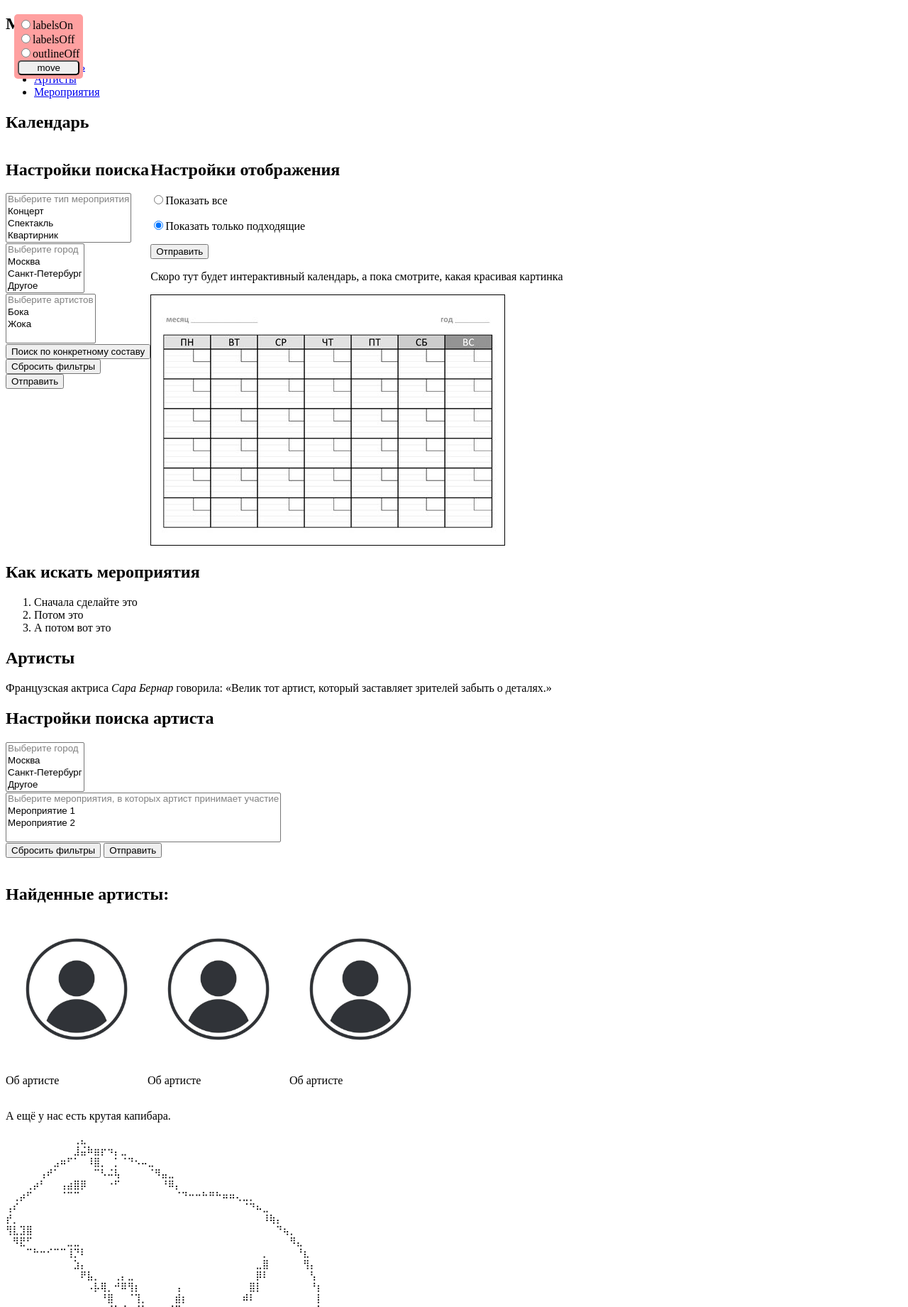
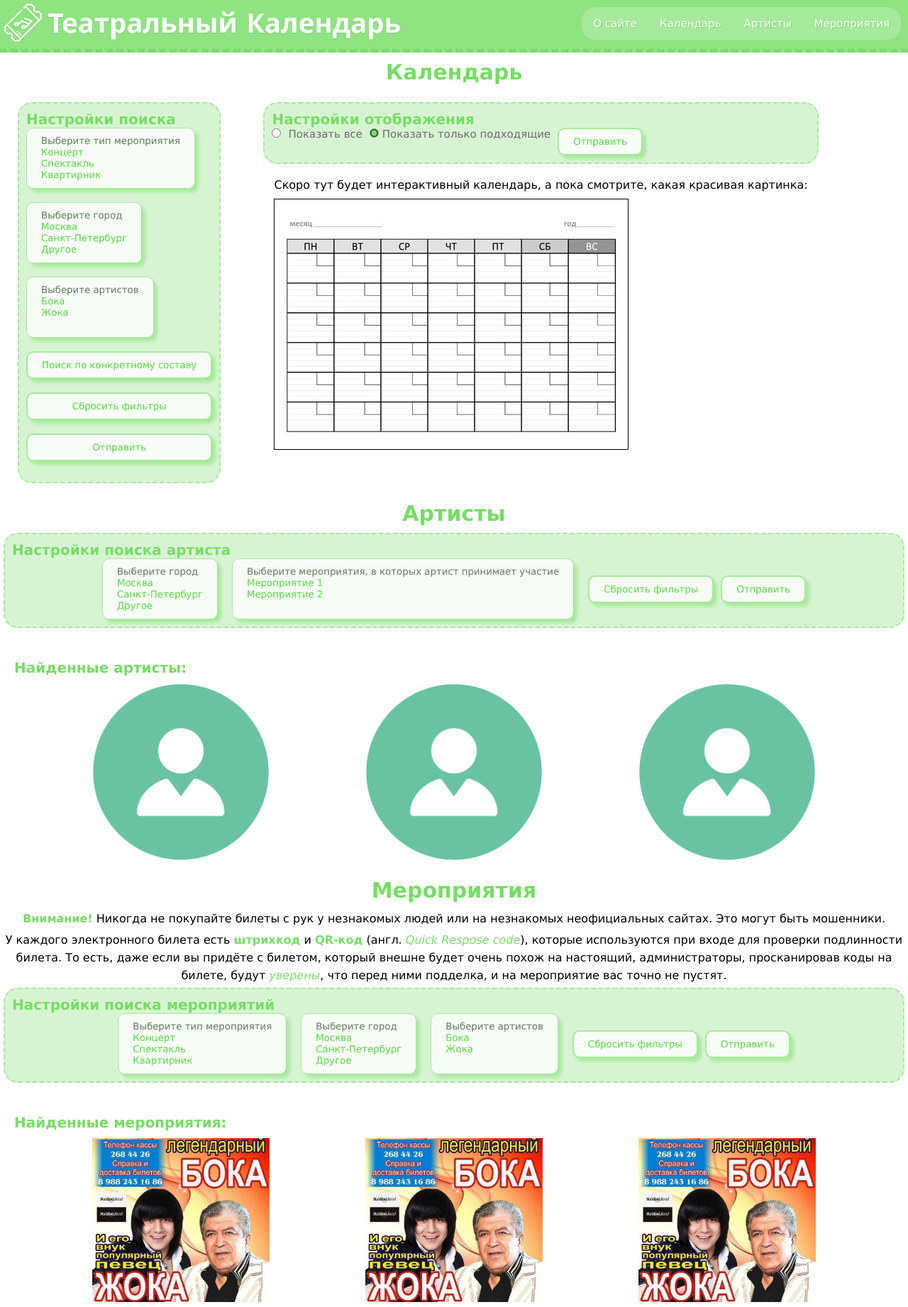
Before and after one commit to alinaiil/ITMO-web-5sem, a plain HTML site: page index.html in a window 1280 px wide. Shown: the top 1842 px of the page at 71% size. Drawn offline with Linux system fonts and the light colour scheme.

Commit message:
add: lab-2

```diff
--- a/index.html
+++ b/index.html
@@ -7,201 +7,174 @@
     <meta name="description" content="Театральный календарь с фильтрами по городам, типам мероприятий и составам">
     <meta name="author" content="Алина Ильясова">
     <meta name="viewport" content="width=device-width, initial-scale=1.0">
+    <link rel="stylesheet" href="source/css/main.css">
+    <link rel="icon" href="source/img/icon.png"/>
 </head>
 <body>
-	<script src="source\js\outline-control.js"></script>
+<!--<script src="source/js/outline-control.js"></script>-->
 <header>
+    <div class="logo">
+        <a href="#"><img src="source/img/logo.png" alt="logo" height="55"></a>
+    </div>
     <nav>
-			<h1>Меню</h1>
-			<ul>
-				<li>
-					<a>О сайте</a>
-				</li>
-				<li>
+        <div class="nav">
+            <a href="#">О сайте</a>
             <a href="#calendar">Календарь</a>
-				</li>
-				<li>
             <a href="#artists">Артисты</a>
-				</li>
-				<li>
             <a href="#shows">Мероприятия</a>
-				</li>
-			</ul>
+        </div>
     </nav>
 </header>
 <main>
     <section id="calendar">
-			<h1>Календарь</h1>
-			<div style="display: flex">
-				<div>
-					<h2>Настройки поиска</h2>
-					<form><select multiple>
+        <h1 class="title">Календарь</h1>
+        <div class="calendar">
+            <div class="calendar_search">
+                <h2 class="sub_title">Настройки поиска</h2>
+                <form class="calendar_form"><label>
+                    <select multiple class="select_mult">
                         <option disabled>Выберите тип мероприятия</option>
                         <option value="Концерт">Концерт</option>
                         <option value="Спектакль">Спектакль</option>
                         <option value="Квартирник">Квартирник</option>
-					</select><br>
-					<select multiple>
+                    </select>
+                </label><br>
+                    <label>
+                        <select multiple class="select_mult">
+                            <option disabled>Выберите город</option>
+                            <option value="Москва">Москва</option>
+                            <option value="Санкт-Петербург">Санкт-Петербург</option>
+                            <option value="Другое">Другое</option>
+                        </select>
+                    </label><br>
+                    <label>
+                        <select multiple class="select_mult">
+                            <option disabled>Выберите артистов</option>
+                            <option value="Бока">Бока</option>
+                            <option value="Жока">Жока</option>
+                        </select>
+                    </label><br>
+                    <button type="button" id="searchSpecific" class="button">Поиск по конкретному составу</button>
+                    <br>
+                    <button type="reset" class="button">Сбросить фильтры</button>
+                    <br>
+                    <button type="submit" class="button">Отправить</button>
+                </form>
+                <br>
+            </div>
+
+            <div>
+                <div class="calendar_view_search">
+                    <h2 class="sub_title">Настройки отображения</h2>
+                    <form class="calendar_view">
+                        <label>
+                            <input name="show" type="radio" value="all">
+                        </label>Показать все
+                        <p><label>
+                            <input name="show" type="radio" value="filtered" checked>
+                        </label>Показать только подходящие</p>
+                        <button type="submit" class="button">Отправить</button>
+                    </form>
+                </div>
+                <div class="found_calendar">
+                    <p>Скоро тут будет интерактивный календарь, а пока смотрите, какая красивая картинка:</p>
+                    <img src="source/img/calendar.jpg" alt="Календарь" width="500"><br>
+                </div>
+            </div>
+        </div>
+    </section>
+    <section id="artists">
+        <h1 class="title">Артисты</h1>
+        <div class="artists_search"><h2 class="sub_title">Настройки поиска артиста</h2>
+            <form class="artists_form"><select multiple class="select_mult">
                 <option disabled>Выберите город</option>
                 <option value="Москва">Москва</option>
                 <option value="Санкт-Петербург">Санкт-Петербург</option>
                 <option value="Другое">Другое</option>
             </select><br>
-					<select multiple>
+                <select multiple class="select_mult">
+                    <option disabled>Выберите мероприятия, в которых артист принимает участие</option>
+                    <option value="1">Мероприятие 1</option>
+                    <option value="2">Мероприятие 2</option>
+                </select><br>
+                <button type="reset" class="button">Сбросить фильтры</button>
+                <button type="submit" class="button">Отправить</button>
+            </form>
+        </div>
+        <br>
+        <div class="found_artists">
+            <h2 class="sub_title">Найденные артисты:</h2>
+            <div class="artists">
+                <div>
+                    <a href="#"><img src="source/img/avatar.png" alt="Артист" class="artist_img"></a>
+                </div>
+                <div>
+                    <a href="#"><img src="source/img/avatar.png" alt="Артист" class="artist_img"></a>
+                </div>
+                <div>
+                    <a href="#"><img src="source/img/avatar.png" alt="Артист" class="artist_img"></a>
+                </div>
+            </div>
+        </div>
+    </section>
+    <section id="shows">
+        <h1 class="title">Мероприятия</h1>
+        <article>
+            <p class="info"><strong>Внимание!</strong> Никогда не покупайте билеты с рук у незнакомых людей или на
+                незнакомых
+                неофициальных сайтах. Это могут быть мошенники.</p>
+            <p class="info">У каждого электронного билета есть <b>штрихкод</b> и <b>QR-код</b> (англ. <i>Quick Respose
+                code</i>),
+                которые используются при входе для проверки подлинности билета. То есть, даже если вы придёте с билетом,
+                который внешне будет очень похож на настоящий, администраторы, просканировав коды на билете, будут <em>уверены</em>,
+                что перед ними подделка, и на мероприятие вас точно не пустят.</p>
+        </article>
+        <div class="shows_search"><h2 class="sub_title">Настройки поиска мероприятий</h2>
+            <form class="shows_form">
+                <select multiple class="select_mult">
+                    <option disabled>Выберите тип мероприятия</option>
+                    <option value="Концерт">Концерт</option>
+                    <option value="Спектакль">Спектакль</option>
+                    <option value="Квартирник">Квартирник</option>
+                </select>
+                <br>
+                <select multiple class="select_mult">
+                    <option disabled>Выберите город</option>
+                    <option value="Москва">Москва</option>
+                    <option value="Санкт-Петербург">Санкт-Петербург</option>
+                    <option value="Другое">Другое</option>
+                </select>
+                <br>
+                <select multiple class="select_mult">
                     <option disabled>Выберите артистов</option>
                     <option value="Бока">Бока</option>
                     <option value="Жока">Жока</option>
                 </select><br>
-					<button type="button" id="searchSpecific">Поиск по конкретному составу</button><br>
-					<button type="reset">Сбросить фильтры</button><br>
-					<button type="submit">Отправить</button></form><br>
+                <button type="reset" class="button">Сбросить фильтры</button>
+                <button type="submit" class="button">Отправить</button>
+            </form>
         </div>
-
+        <br>
+        <div class="found_shows">
+            <h2 class="sub_title">Найденные мероприятия:</h2>
+            <div class="shows">
                 <div>
-					<h2>Настройки отображения</h2>
-					<form>
-						<input name="show" type="radio" value="all">Показать все</p>
-						<p><input name="show" type="radio" value="filtered" checked>Показать только подходящие</p>
-						<button type="submit">Отправить</button>
-					</form>
-					<p>Скоро тут будет интерактивный календарь, а пока смотрите, какая красивая картинка</p>
-					<img src="source\img\calendar.jpg" alt="Календарь" width="500"><br>
+                    <a href="#"><img src="source/img/show.jpg" alt="Мероприятие" class="show_img"></a>
+                </div>
+                <div>
+                    <a href="#"><img src="source/img/show.jpg" alt="Мероприятие" class="show_img"></a>
+                </div>
+                <div>
+                    <a href="#"><img src="source/img/show.jpg" alt="Мероприятие" class="show_img"></a>
                 </div>
             </div>
-			<h2>Как искать мероприятия</h2>
-			<p>
-				<ol>
-					<li>Сначала сделайте это</li>
-					<li>Потом это</li>
-					<li>А потом вот это</li>
-				</ol>
-			</p>
-		</section>
-		<section id="artists">
-			<h1>Артисты</h1>
-			<article>
-			<p>Французская актриса <cite>Сара Бернар</cite> говорила: <q>Велик тот артист, который заставляет зрителей забыть о деталях.</q></p>
-			<h2>Настройки поиска артиста</h2>
-			<form><select multiple>
-				<option disabled>Выберите город</option>
-				<option value="Москва">Москва</option>
-				<option value="Санкт-Петербург">Санкт-Петербург</option>
-				<option value="Другое">Другое</option>
-			</select><br>
-			<select multiple>
-				<option disabled>Выберите мероприятия, в которых артист принимает участие</option>
-				<option value="1">Мероприятие 1</option>
-				<option value="2">Мероприятие 2</option>
-			</select><br>
-			<button type="reset">Сбросить фильтры</button>
-			<button type="submit">Отправить</button></form><br>
-			<form>
-			<h2>Найденные артисты:</h2>
-			<div style="display: flex">
-				<div>
-					<img src="source\img\avatar.jpg" alt="Артист" width="200">
-					<a><p>Об артисте</p></a>
         </div>
-				<div>
-					<img src="source\img\avatar.jpg" alt="Артист" width="200">
-					<a><p>Об артисте</p></a>
-				</div>
-				<div>
-					<img src="source\img\avatar.jpg" alt="Артист" width="200">
-					<a><p>Об артисте</p></a>
-				</div>
-			</div>
-			<p>А ещё у нас есть крутая капибара.</p>
-			<pre>
-⠀⠀⠀⠀⠀⠀⠀⠀⠀⠀⢀⣄⠀⠀⠀⠀⠀⠀⠀⠀⠀⠀⠀⠀⠀⠀⠀⠀⠀⠀⠀⠀⠀⠀⠀⠀⠀⠀⠀⠀⠀⠀⠀⠀⠀⠀⠀
-⠀⠀⠀⠀⠀⠀⠀⠀⠀⠀⣸⣬⠷⣶⡖⠲⡄⣀⠀⠀⠀⠀⠀⠀⠀⠀⠀⠀⠀⠀⠀⠀⠀⠀⠀⠀⠀⠀⠀⠀⠀⠀⠀⠀⠀⠀⠀
-⠀⠀⠀⠀⠀⠀⠀⣠⠶⠋⠁⠀⠸⣿⡀⠀⡁⠈⠙⠢⠤⣀⠀⠀⠀⠀⠀⠀⠀⠀⠀⠀⠀⠀⠀⠀⠀⠀⠀⠀⠀⠀⠀⠀⠀⠀⠀
-⠀⠀⠀⠀⠀⢠⠞⠁⠀⠀⠀⠀⠀⠉⠣⠬⢧⠀⠀⠀⠀⠈⠻⣤⣀⠀⠀⠀⠀⠀⠀⠀⠀⠀⠀⠀⠀⠀⠀⠀⠀⠀⠀⠀⠀⠀⠀
-⠀⠀⠀⢀⡴⠃⠀⠀⢠⣴⣿⡿⠀⠀⠀⠐⠋⠀⠀⠀⠀⠀⠀⠘⠿⡄⠀⠀⠀⠀⠀⠀⠀⠀⠀⠀⠀⠀⠀⠀⠀⠀⠀⠀⠀⠀⠀
-⠀⢀⡴⠋⠀⠀⠀⠀⠈⠉⠉⠀⠀⠀⠀⠀⠀⠀⠀⠀⠀⠀⠀⠀⠀⠈⠙⠒⠒⠓⠛⠓⠶⠶⢄⣀⡀⠀⠀⠀⠀⠀⠀⠀⠀⠀⠀
-⢠⠎⠀⠀⠀⠀⠀⠀⠀⠀⠀⠀⠀⠀⠀⠀⠀⠀⠀⠀⠀⠀⠀⠀⠀⠀⠀⠀⠀⠀⠀⠀⠀⠀⠀⠈⠙⠦⣀⠀⠀⠀⠀⠀⠀⠀⠀
-⡞⡀⠀⠀⠀⠀⠀⠀⠀⠀⠀⠀⠀⠀⠀⠀⠀⠀⠀⠀⠀⠀⠀⠀⠀⠀⠀⠀⠀⠀⠀⠀⠀⠀⠀⠀⠀⠀⠸⢷⡄⠀⠀⠀⠀⠀⠀
-⢻⣇⣹⣿⠀⠀⠀⠀⠀⠀⠀⠀⠀⠀⠀⠀⠀⠀⠀⠀⠀⠀⠀⠀⠀⠀⠀⠀⠀⠀⠀⠀⠀⠀⠀⠀⠀⠀⠀⠀⠙⢦⡀⠀⠀⠀⠀
-⠀⠻⣟⠋⠀⠀⠀⠀⠀⣀⣀⠀⠀⠀⠀⠀⠀⠀⠀⠀⠀⠀⠀⠀⠀⠀⠀⠀⠀⠀⠀⠀⠀⠀⠀⠀⠀⠀⠀⠀⠀⠀⠻⣄⠀⠀⠀
-⠀⠀⠀⠉⠓⠒⠊⠉⠉⢸⡙⠇⠀⠀⠀⠀⠀⠀⠀⠀⠀⠀⠀⠀⠀⠀⠀⠀⠀⠀⠀⠀⠀⠀⠀⠀⠀⠀⡀⠀⠀⠀⠀⠘⣆⠀⠀
-⠀⠀⠀⠀⠀⠀⠀⠀⠀⠀⣱⡄⠀⠀⠀⠀⠀⠀⠀⠀⠀⠀⠀⠀⠀⠀⠀⠀⠀⠀⠀⠀⠀⠀⠀⠀⠀⣀⣿⠀⠀⠀⠀⠀⢻⡄⠀
-⠀⠀⠀⠀⠀⠀⠀⠀⠀⠀⠀⠟⣧⡀⠀⠀⢀⡄⣀⠀⠀⠀⠀⠀⠀⠀⠀⠀⠀⠀⠀⠀⠀⠀⠀⠀⠀⡿⠇⠀⠀⠀⠀⠀⠀⢣⠀
-⠀⠀⠀⠀⠀⠀⠀⠀⠀⠀⠀⠀⠠⡧⢿⡀⠚⠿⢻⡆⠀⠀⠀⠀⠀⢠⠀⠀⠀⠀⠀⠀⠀⠀⠀⠀⣿⡇⠀⠀⠀⠀⠀⠀⠀⠘⡆
-⠀⠀⠀⠀⠀⠀⠀⠀⠀⠀⠀⠀⠀⠀⠘⣿⠀⠀⠈⢹⡀⠀⠀⠀⠀⣾⡆⠀⠀⠀⠀⠀⠀⠀⠀⠾⠇⠀⠀⠀⠀⠀⠀⠀⠀⠀⡇
-⠀⠀⠀⠀⠀⠀⠀⠀⠀⠀⠀⠀⠀⠀⠀⠨⢷⣾⠀⠸⡷⠀⠀⠀⠘⡿⠂⠀⠀⠀⢀⡴⠀⠀⠀⠀⠀⠀⠀⠀⠀⠀⠀⠀⠀⢠⡇
-⠀⠀⠀⠀⠀⠀⠀⠀⠀⠀⠀⠀⠀⠀⠀⠀⢸⡄⠳⢼⣧⡀⠀⠀⢶⡼⠦⠀⠀⠀⡞⠀⠀⠀⠀⠀⠀⠀⠀⠀⠀⠀⠀⠀⠀⢸⠃
-⠀⠀⠀⠀⠀⠀⠀⠀⠀⠀⠀⠀⠀⠀⠀⠀⢸⡇⠀⡎⣽⠿⣦⣽⣷⠿⠒⠀⠀⠀⣇⠀⠀⠀⠀⠀⠀⠀⠀⠀⠀⠀⠀⠀⠀⣸⠀
-⠀⠀⠀⠀⠀⠀⠀⠀⠀⠀⠀⠀⠀⠀⠀⠀⣸⠁⣴⠃⡿⠀⠀⢠⠆⠢⡀⠀⠀⠀⠈⢧⣄⠀⠀⠀⠀⠀⠀⠀⠀⠀⠀⠀⢠⠇⠀
-⠀⠀⠀⠀⠀⠀⠀⠀⠀⠀⠀⠀⠀⣀⣠⣠⠏⠀⣸⢰⡇⠀⢠⠏⠀⠀⠘⢦⣀⣀⠀⢀⠙⢧⡀⠀⠀⠀⠀⠀⠀⠀⠀⡰⠁⠀⠀
-⠀⠀⠀⠀⠀⠀⠀⠀⠀⠀⠀⠀⠾⠿⢯⣤⣆⣤⣯⠼⠀⠀⢸⠀⠀⠀⠀⠀⣉⠭⠿⠛⠛⠚⠟⡇⠀⠀⣀⠀⢀⡤⠊⠀⠀⠀⠀
-⠀⠀⠀⠀⠀⠀⠀⠀⠀⠀⠀⠀⠀⠀⠈⠉⠀⢸⣷⣶⣤⣦⡼⠀⠀⠀⣴⣯⠇⡀⣀⣀⠤⠤⠖⠁⠐⠚⠛⠉⠁⠀⠀⠀⠀⠀⠀
-⠀⠀⠀⠀⠀⠀⠀⠀⠀⠀⠀⠀⠀⠀⠀⠀⠀⠀⠀⣛⠁⢋⡀⠀⠀⠀⠀⣛⣛⠋⠁⠀⠀⠀⠀⠀⠀⠀⠀⠀⠀⠀⠀⠀⠀⠀⠀
-			</pre>
-		</section>
-		<section id="shows">
-			<h1>Мероприятия</h1>
-			<article>
-				<p><strong>Внимание!</strong> Никогда не покупайте билеты с рук у незнакомых людей или на незнакомых неофициальных сайтах. Это могут быть мошенники.</p>
-				<p>У каждого электронного билета есть <b>штрихкод</b> и <b>QR-код</b> (англ. <i>Quick Respose code</i>), которые используются при входе для проверки подлинности билета. То есть, даже если вы придёте с билетом, который внешне будет очень похож на настоящий, администраторы, просканировав коды на билете, будут <em>уверены</em>, что перед ними подделка, и на мероприятие вас точно не пустят.</p>
-				<aside>Некоторые официальные сайты тоже могут вести себя как мошенники. Мне, например, уже почти два года не возвращают деньги за билет на концерт, который отменили в начале 2022 :(</aside>
-			</article>
-			<h2>Настройки поиска мероприятий</h2>
-			<form><select multiple>
-				<option disabled>Выберите тип мероприятия</option>
-				<option value="Концерт">Концерт</option>
-				<option value="Спектакль">Спектакль</option>
-				<option value="Квартирник">Квартирник</option>
-			</select><br>
-			<select multiple>
-				<option disabled>Выберите город</option>
-				<option value="Москва">Москва</option>
-				<option value="Санкт-Петербург">Санкт-Петербург</option>
-				<option value="Другое">Другое</option>
-			</select><br>
-			<select multiple>
-				<option disabled>Выберите артистов</option>
-				<option value="Бока">Бока</option>
-				<option value="Жока">Жока</option>
-			</select><br>
-			<button type="reset">Сбросить фильтры</button>
-			<button type="submit">Отправить</button></form><br>
-			<form>
-			<h2>Найденные мероприятия:</h2>
-			<div style="display: flex">
-				<div>
-					<img src="source\img\show.jpg" alt="Мероприятие" width="200">
-					<a><p>О мероприятии</p></a>
-				</div>
-				<div>
-					<img src="source\img\show.jpg" alt="Мероприятие" width="200">
-					<a><p>О мероприятии</p></a>
-				</div>
-				<div>
-					<img src="source\img\show.jpg" alt="Мероприятие" width="200">
-					<a><p>О мероприятии</p></a>
-				</div>
-			</div>
-			<p>А ещё у нас есть пример написания программы Hello World на Java.</p>
-			<pre><code>
-class HelloWorld {
-	public static void main(String[] args) {
-		System.out.println("Hello, World!");
-	}
-}
-			</code></pre>
     </section>
 </main>
 <footer>
-			<h2>Контакты</h2>
-			<ul>
-				<li>Телефон:
-				<ul>
-				<li>+7-952-229-01-43</li>
-				<li>+7-747-205-42-87</li>
-				</ul>
-				</li>
-				<li>Телеграм: @alinaiil</li>
-			</ul>
+    <a href="https://t.me/alinaiil"><img src="source/img/telegram.png" alt="Telegram" class="contacts_img"></a>
+    <a href="https://github.com/alinaiil"><img src="source/img/github.png" alt="Github" class="contacts_img"></a>
+    <a href="mailto:alinail03@mail.ru"><img src="source/img/email.png" alt="Email" class="contacts_img"></a>
 </footer>
 </body>
 </html>
--- /dev/null
+++ b/source/css/main.css
@@ -0,0 +1,197 @@
+* {
+    font-family: 'Lucida Sans Unicode', 'Lucida Grande', sans-serif;
+    box-sizing: border-box;
+    padding: 0;
+    margin: 0;
+}
+
+header {
+    color: #FFFFFF;
+    background-color: #8FE381;
+    text-shadow: 1px 1px 1px #77DD66;
+    display: flex;
+    flex-direction: row;
+    gap: 20px;
+    border-bottom-color: #77DD66;
+    border-bottom-width: 5px;
+    border-bottom-style: dashed;
+}
+
+.logo {
+    margin: 5px;
+}
+
+.nav {
+    position: absolute;
+    right: 10px;
+    top: 10px;
+    overflow: hidden;
+    background-color: #A7E99C;
+    float: right;
+    border-radius: 20px;
+}
+
+.nav a {
+    float: left;
+    color: white;
+    text-align: center;
+    font-weight: normal;
+    padding: 14px 16px;
+    text-decoration: none;
+    font-size: 15px;
+}
+
+.nav a:hover {
+    background-color: #77DD66;
+    text-decoration: underline;
+}
+
+.calendar, .artists, .shows {
+    display: flex;
+    flex-direction: row;
+    gap: 50px;
+}
+
+.calendar {
+    margin: 20px;
+}
+
+.artists, .shows {
+    gap: 135px;
+    align-items: center;
+    justify-content: center;
+}
+
+footer {
+    color: #FFFFFF;
+    background-color: #8FE381;
+    text-shadow: 1px 1px 1px #77DD66;
+    display: flex;
+    flex-direction: row;
+    gap: 10px;
+    border-top-color: #77DD66;
+    border-top-width: 5px;
+    border-top-style: dashed;
+    align-items: center;
+    justify-content: center;
+}
+
+.title {
+    text-align: center;
+    color: #77DD66;
+    font-size: 30px;
+    margin: 10px;
+    font-weight: bold;
+}
+
+.sub_title {
+    color: #77DD66;
+    font-size: 20px;
+}
+
+strong, b, em, i {
+    color: #77DD66;
+}
+
+.calendar_view {
+    display: flex;
+    flex-direction: row;
+    gap: 10px;
+    color: #6D6D6D;
+    font-size: 15px;
+}
+
+.calendar_form {
+    display: flex;
+    flex-direction: column;
+}
+
+.shows_form, .artists_form{
+    display: flex;
+    flex-direction: row;
+    gap: 10px;
+    align-items: center;
+    justify-content: center;
+}
+
+.show_img:hover, .artist_img:hover {
+    filter: drop-shadow(5px 5px 5px #8FE381);
+}
+
+.show_img, .artist_img {
+    width: 250px;
+}
+
+.contacts_img {
+    width: 40px;
+    float: left;
+    padding: 5px 5px;
+}
+
+.contacts_img:hover {
+    filter: drop-shadow(1px 1px 1px #D7F4D2);
+}
+
+.info {
+    text-align: center;
+    margin: 5px;
+    line-height: 25px;
+}
+
+.artists_search, .shows_search, .calendar_search, .calendar_view_search {
+    background-color: #D7F4D2;
+    margin: 5px;
+    padding: 10px;
+    border-radius: 20px;
+    border-color: #A7E99C;
+    border-width: 2px;
+    border-style: dashed;
+}
+
+.found_calendar, .found_artists, .found_shows {
+    margin: 20px;
+    display: flex;
+    flex-direction: column;
+    gap: 10px;
+}
+
+.button {
+    background-color: #F7FDF6;
+    padding: 10px 20px;
+    border-radius: 10px;
+    border-style: solid;
+    border-color: #A7E99C;
+    color: #77DD66;
+    box-shadow: 5px 5px 5px #A7E99C;
+    text-shadow: 0 0 0 #77DD66;
+}
+
+.button:hover {
+    background-color: #BFEEB7;
+}
+
+.button:active {
+    background-color: #A7E99C;
+    box-shadow: none;
+    transform: translateY(4px);
+}
+
+.select_mult {
+    background-color: #F7FDF6;
+    padding: 10px 20px;
+    border-radius: 10px;
+    border-style: solid;
+    border-color: #A7E99C;
+    color: #77DD66;
+    box-shadow: 5px 5px 5px #A7E99C;
+    text-shadow: 0 0 0 #77DD66;
+}
+
+option:checked {
+    background: #A7E99C linear-gradient(0deg, #A7E99C 0%, #A7E99C 100%);
+    color: white;
+}
+
+input[type="radio"]:checked {
+    accent-color: #77DD66;
+}
```
Also changed, not shown: source/img/avatar.png (added), source/img/email.png (added), source/img/github.png (added), source/img/icon.png (added), source/img/logo.png (added), source/img/telegram.png (added). Lines whose indentation alone changed are shown as unchanged.
